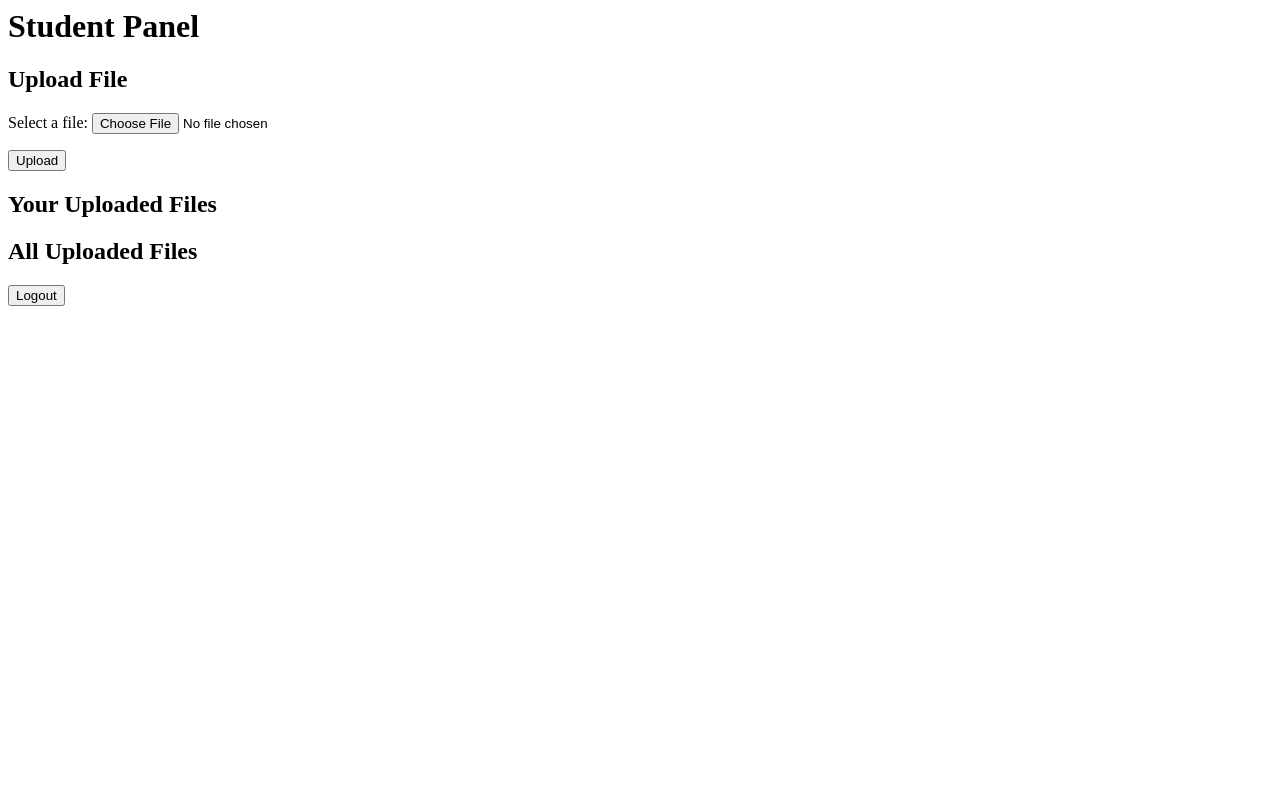
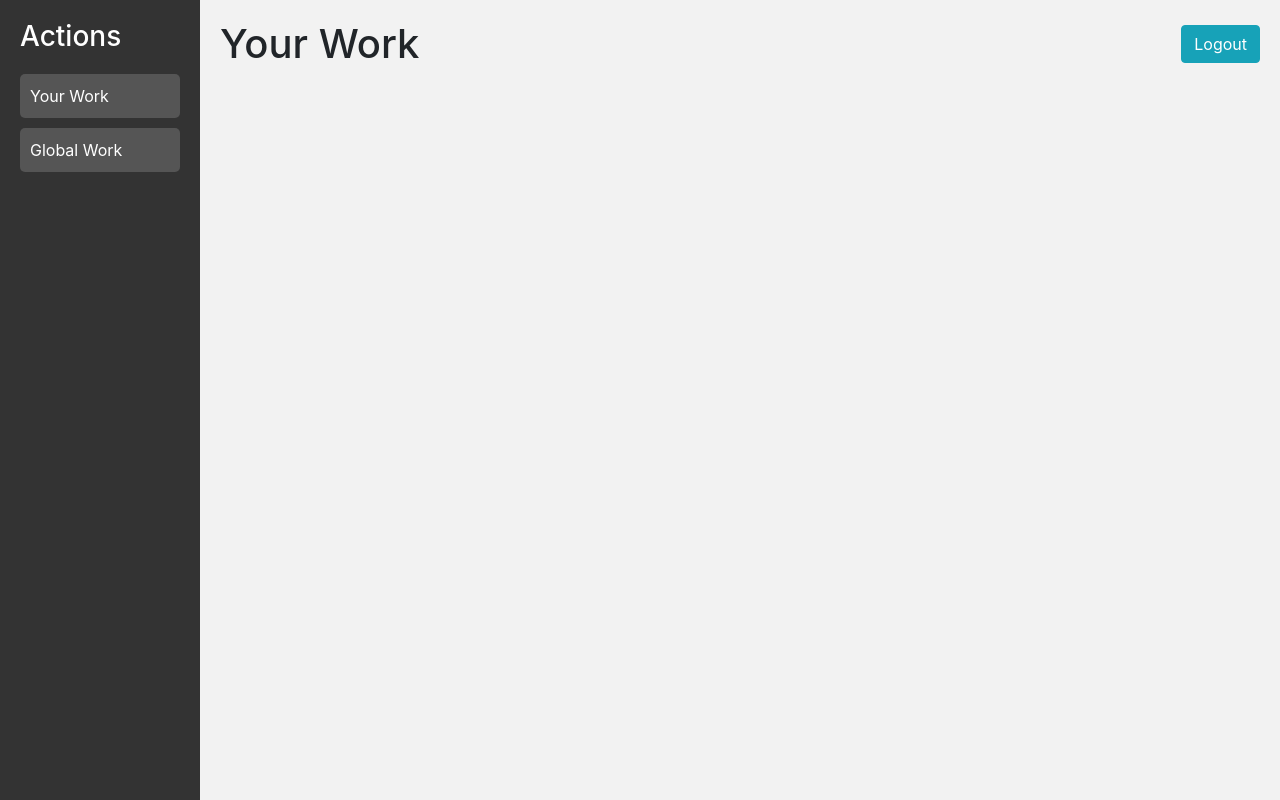
Before and after one commit to Devendra-Kumar-Dhayal/plag, a Django app: page /student-panel/ in a window 1280 px wide. Run offline with Django 5.2, Linux system fonts and the light colour scheme; the visitor is signed in with stand-in values (Sample User, id 1); data that the repository does not hold is empty; some libraries are stand-ins or nearby versions.

Commit message:
base line finished

```diff
--- a/core/login/templates/login/student_panel.html
+++ b/core/login/templates/login/student_panel.html
@@ -1,31 +1,123 @@
-<h1>Student Panel</h1>
-
-<h2>Upload File</h2>
-<form method="post" enctype="multipart/form-data">
+<!DOCTYPE html>
+<html lang="en">
+<head>
+    <meta charset="UTF-8">
+    <meta name="viewport" content="width=device-width, initial-scale=1.0">
+    <title>Student Panel</title>
+    <link rel="stylesheet" href="https://stackpath.bootstrapcdn.com/bootstrap/4.5.2/css/bootstrap.min.css">
+    <style>
+        body {
+            background-color: #f2f2f2;
+        }
+        .student-panel-container {
+            display: flex;
+            height: 100vh;
+        }
+        .side-panel {
+            background-color: #333;
+            color: #fff;
+            padding: 20px;
+            width: 200px;
+        }
+        .side-panel h3 {
+            margin-bottom: 20px;
+        }
+        .side-panel button {
+            display: block;
+            width: 100%;
+            margin-bottom: 10px;
+            background-color: #555;
+            border: none;
+            color: #fff;
+            padding: 10px;
+            text-align: left;
+            text-decoration: none;
+            font-size: 16px;
+            border-radius: 5px;
+            cursor: pointer;
+        }
+        .side-panel button:hover {
+            background-color: #777;
+        }
+        .main-content {
+            flex-grow: 1;
+            padding: 20px;
+        }
+        .main-content-header {
+            display: flex;
+            justify-content: space-between;
+            align-items: center;
+            margin-bottom: 20px;
+        }
+        .main-content-header h1 {
+            margin: 0;
+        }
+        .file-list {
+            list-style-type: none;
+            padding: 0;
+        }
+        .file-list li {
+            background-color: #fff;
+            padding: 10px;
+            margin-bottom: 10px;
+            border-radius: 5px;
+            box-shadow: 0 0 10px rgba(0, 0, 0, 0.1);
+        }
+    </style>
+</head>
+<body>
+    <div class="student-panel-container">
+        <div class="side-panel">
+            <h3>Actions</h3>
+            <button id="your-work-btn">Your Work</button>
+            <button id="global-work-btn">Global Work</button>
+        </div>
+        <div class="main-content">
+            <div class="main-content-header">
+                <h1 id="panel-title">Your Work</h1>
+                <form action="{% url 'logout' %}" method="post">
                     {% csrf_token %}
-    {{ form.as_p }}
-    <button type="submit">Upload</button>
+                    <button type="submit" class="btn btn-info">Logout</button>
                 </form>
-
-<h2>Your Uploaded Files</h2>
-<ul>
+            </div>
+            <ul class="file-list" id="file-list">
                 {% for file in user_uploaded_files %}
                 <li>
                     <a href="{{ file.file.url }}" target="_blank">{{ file.file.name }}</a>
                 </li>
                 {% endfor %}
             </ul>
+        </div>
+    </div>
 
-<h2>All Uploaded Files</h2>
-<ul>
+    <script>
+        document.getElementById('your-work-btn').addEventListener('click', function() {
+            document.getElementById('panel-title').textContent = 'Your Work';
+            document.getElementById('file-list').innerHTML = '';
+            {% for file in user_uploaded_files %}
+            var li = document.createElement('li');
+            var a = document.createElement('a');
+            a.href = '{{ file.file.url }}';
+            a.target = '_blank';
+            a.textContent = '{{ file.file.name }}';
+            li.appendChild(a);
+            document.getElementById('file-list').appendChild(li);
+            {% endfor %}
+        });
+
+        document.getElementById('global-work-btn').addEventListener('click', function() {
+            document.getElementById('panel-title').textContent = 'Global Work';
+            document.getElementById('file-list').innerHTML = '';
             {% for file in all_uploaded_files %}
-        <li>
-            <a href="{{ file.file.url }}" target="_blank">{{ file.file.name }}</a> - Uploaded by: {{ file.user.username }}
-        </li>
+            var li = document.createElement('li');
+            var a = document.createElement('a');
+            a.href = '{{ file.file.url }}';
+            a.target = '_blank';
+            a.textContent = '{{ file.file.name }} - Uploaded by: {{ file.user.username }}';
+            li.appendChild(a);
+            document.getElementById('file-list').appendChild(li);
             {% endfor %}
-</ul>
-
-<form action="{% url 'logout' %}" method="post">
-    {% csrf_token %}
-    <button type="submit" class="btn btn-info">Logout</button>
-</form>
+        });
+    </script>
+</body>
+</html>
```
Also changed, not shown: core/login/templates/login/teacher_panel.html (+69 -15 lines). Lines whose indentation alone changed are shown as unchanged.
